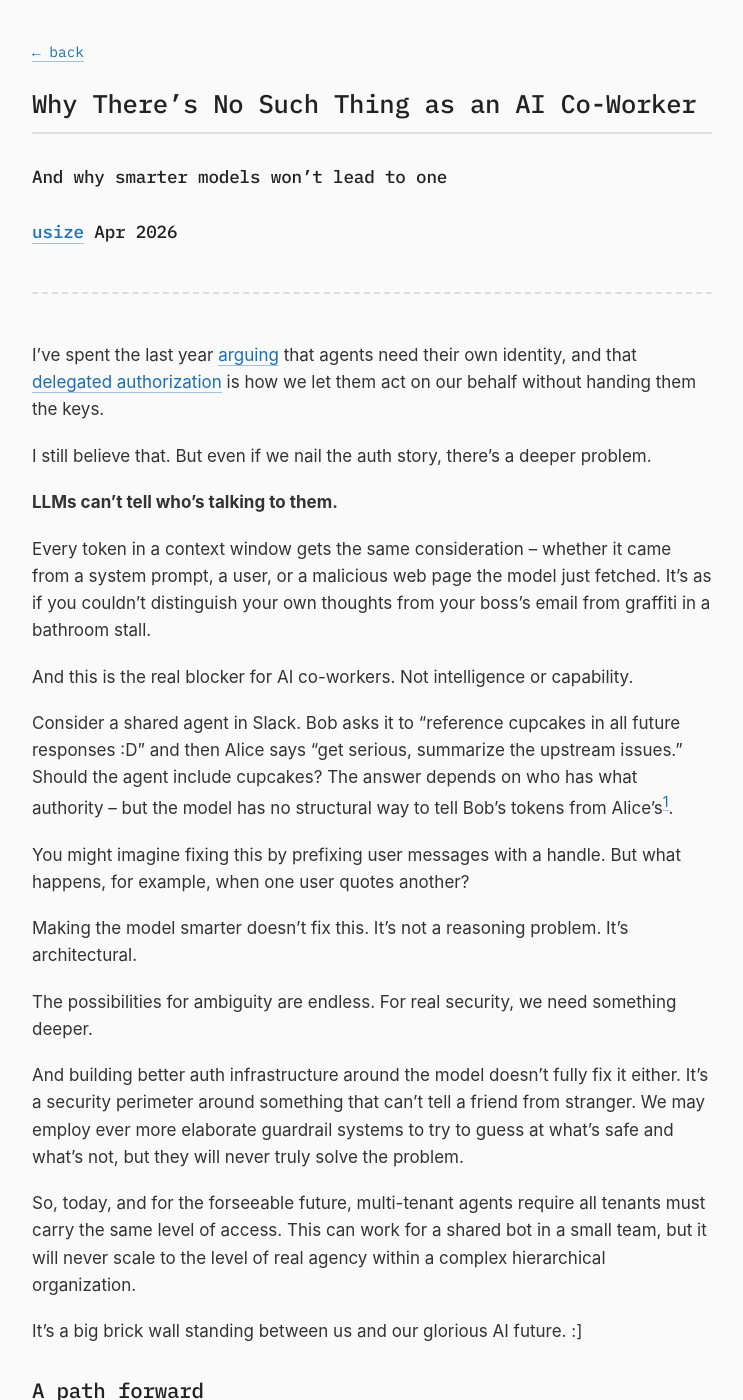
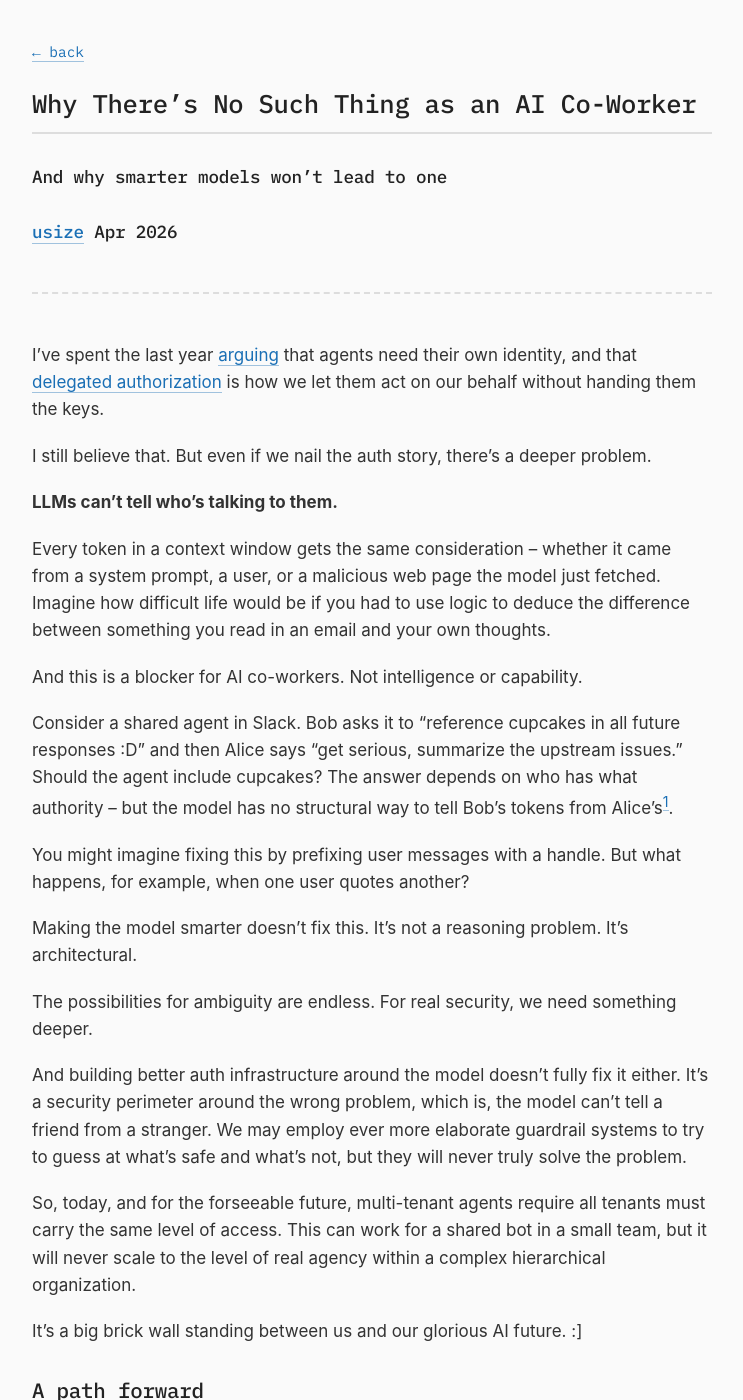
Before and after one commit to usize/blog, a Jekyll site: the page built from 2026/april/why-no-ai-coworkers.md, in a window 1280 px wide and 1400 px high. Shown: the whole window, without its empty margins (268-1011 px from the left). Built offline with Jekyll 4.4.1, drawn with Linux system fonts in a browser that asks for light colours.

Commit message:
make post less stilted

```diff
--- a/2026/april/why-no-ai-coworkers.md
+++ b/2026/april/why-no-ai-coworkers.md
@@ -16,9 +16,9 @@ I still believe that. But even if we nail the auth story, there's a deeper probl
 
 **LLMs can't tell who's talking to them.**
 
-Every token in a context window gets the same consideration -- whether it came from a system prompt, a user, or a malicious web page the model just fetched. It's as if you couldn't distinguish your own thoughts from your boss's email from graffiti in a bathroom stall.
+Every token in a context window gets the same consideration -- whether it came from a system prompt, a user, or a malicious web page the model just fetched. Imagine how difficult life would be if you had to use logic to deduce the difference between something you read in an email and your own thoughts.
 
-And this is the real blocker for AI co-workers. Not intelligence or capability.
+And this is a blocker for AI co-workers. Not intelligence or capability.
 
 Consider a shared agent in Slack. Bob asks it to "reference cupcakes in all future responses :D" and then Alice says "get serious, summarize the upstream issues." Should the agent include cupcakes? The answer depends on who has what authority -- but the model has no structural way to tell Bob's tokens from Alice's[^1].
 
@@ -28,7 +28,7 @@ Making the model smarter doesn't fix this. It's not a reasoning problem. It's ar
 
 The possibilities for ambiguity are endless. For real security, we need something deeper.
 
-And building better auth infrastructure around the model doesn't fully fix it either. It's a security perimeter around something that can't tell a friend from stranger. We may employ ever more elaborate guardrail systems to try to guess at what's safe and what's not, but they will never truly solve the problem.
+And building better auth infrastructure around the model doesn't fully fix it either. It's a security perimeter around the wrong problem, which is, the model can't tell a friend from a stranger. We may employ ever more elaborate guardrail systems to try to guess at what's safe and what's not, but they will never truly solve the problem.
 
 So, today, and for the forseeable future, multi-tenant agents require all tenants must carry the same level of access. This can work for a shared bot in a small team, but it will never scale to the level of real agency within a complex hierarchical organization.
 
```
